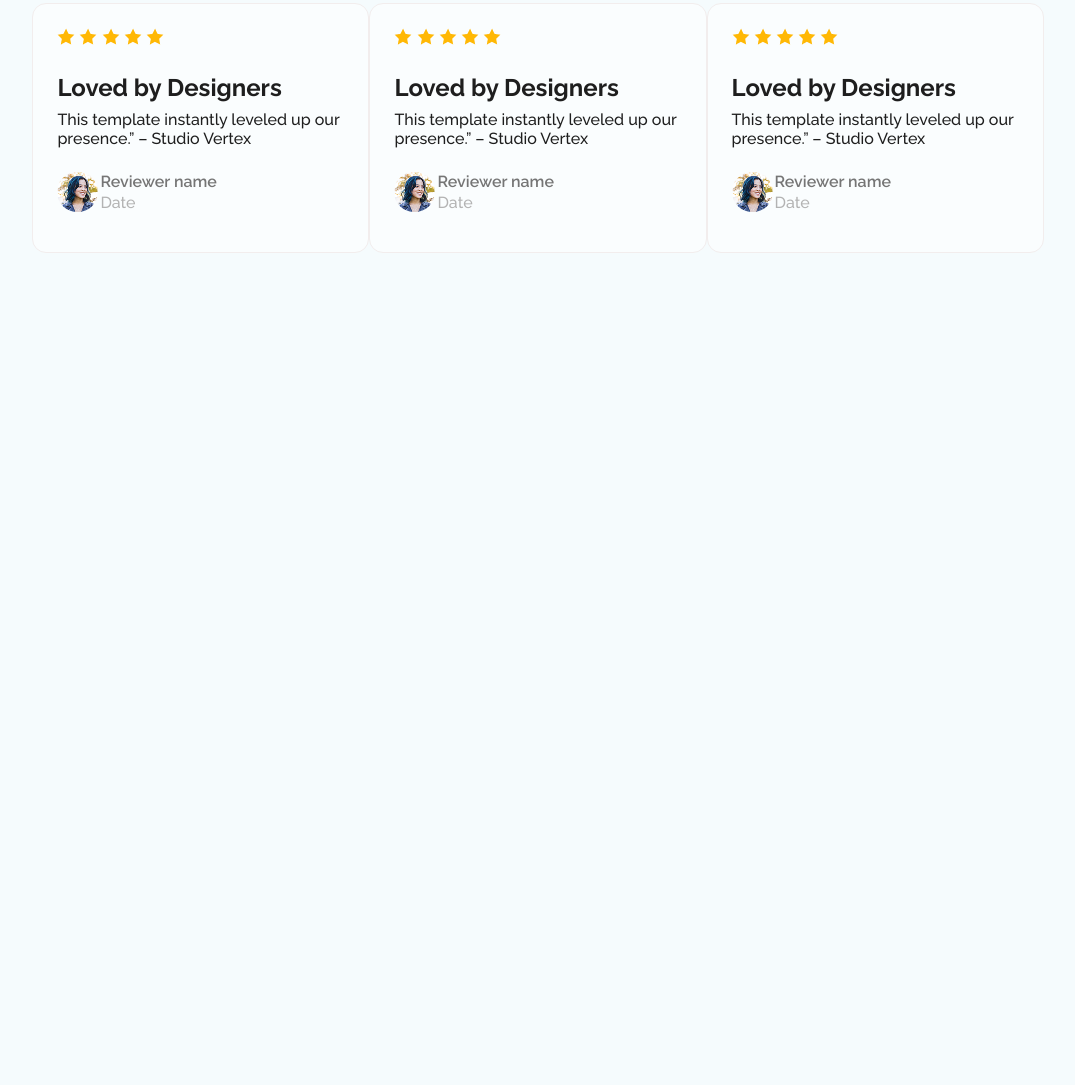
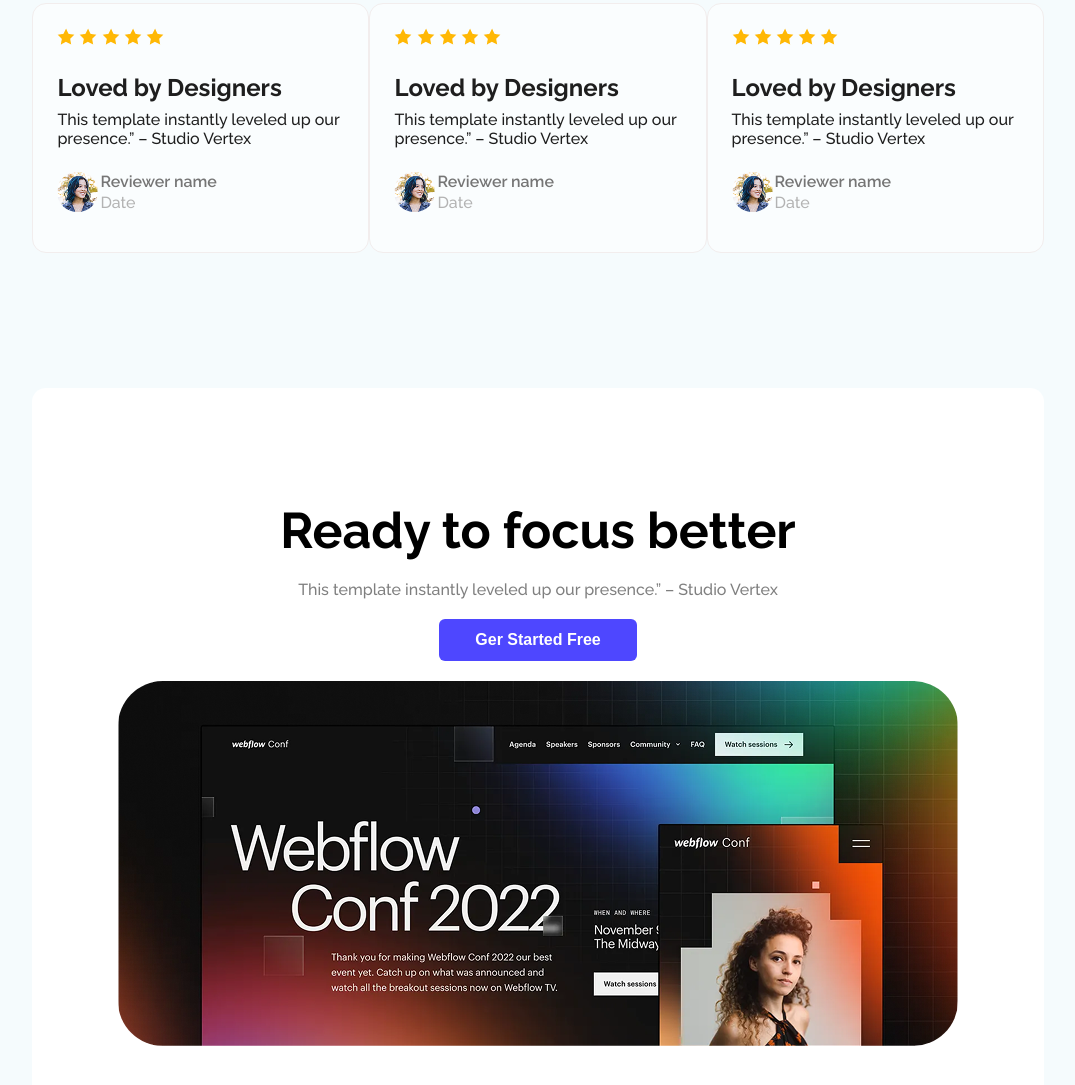
Before and after one commit to gulamrasul23/ph-first-assignment-repo, a plain HTML site: page index.html in a window 1280 px wide. Shown: the part 1985-3070 px from the top of the page, without its empty margins (102-1177 px from the left). Before the commit the page ends 2373 px from the top, so only its background shows below. Drawn offline with Linux system fonts and the light colour scheme.

Commit message:
Add main four section

```diff
--- a/index.html
+++ b/index.html
@@ -132,6 +132,18 @@
                 </div>
             </div>
         </section>
+        <section>
+            <div class="section-four">
+                <div class="section-four-container">
+                    <h2>Ready to focus better</h2>
+                    <p>This template instantly leveled up our presence.” – Studio Vertex</p>
+                    <div class="section-fore-btn">
+                        <button class="primary-btn">Ger Started Free</button><br>
+                    </div>
+                    <img src="Assets/wc-big.png" alt="">
+                </div>
+            </div>
+        </section>
     </main>
     <footer>
 
--- a/styles/index.css
+++ b/styles/index.css
@@ -168,3 +168,29 @@ nav {
     margin-top: 2px;
     margin-bottom: 0px;
 }
+/* Section-4 style */
+.section-four {
+    margin:0px auto 95px;
+    width: 80%;
+    text-align: center;
+    background-color: #fff;
+    padding: 71px 0px;
+    border-radius: 14px;
+}
+.section-four-container h2 {
+    font-size: 50px;
+    font-weight: bold;
+    margin-bottom: 20px;
+
+}
+.section-four-container p {
+    font-size: 16px;
+    color: rgba(0, 0, 0, 0.5);
+    margin-bottom: 20px;
+}
+.section-four-container .section-fore-btn {
+    padding-bottom: 20px;
+}
+.section-four-container img {
+    border-radius: 45px;
+}
```
